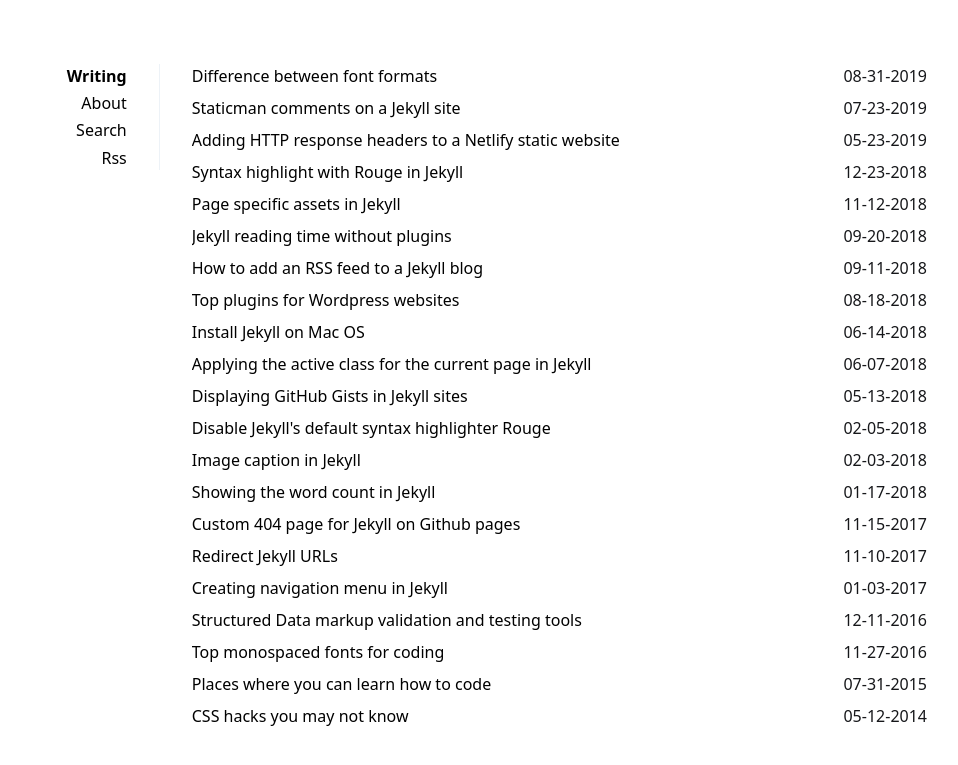
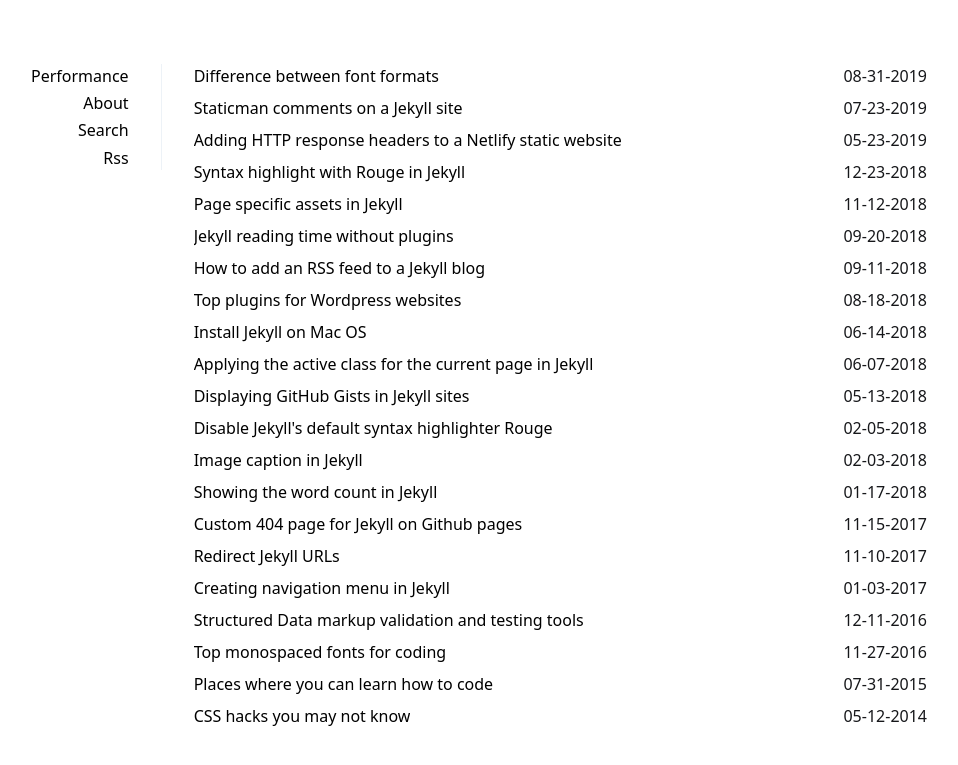
Before and after one commit to vonHund/sidey, a Jekyll site: the page built from index.html, in a window 1280 px wide. Shown: the top 765 px of the page, without its empty margins (161-1119 px from the left). Built offline with Jekyll 4.4.1, drawn with Linux system fonts in a browser that asks for light colours.

Commit message:
Update navigation.yml

```diff
--- a/_data/navigation.yml
+++ b/_data/navigation.yml
@@ -1,6 +1,6 @@
 links:
-- title: Writing
-  url: /
+- title: Performance
+  url: /performance
 - title: About
   url: /about
 - title: Search
```
